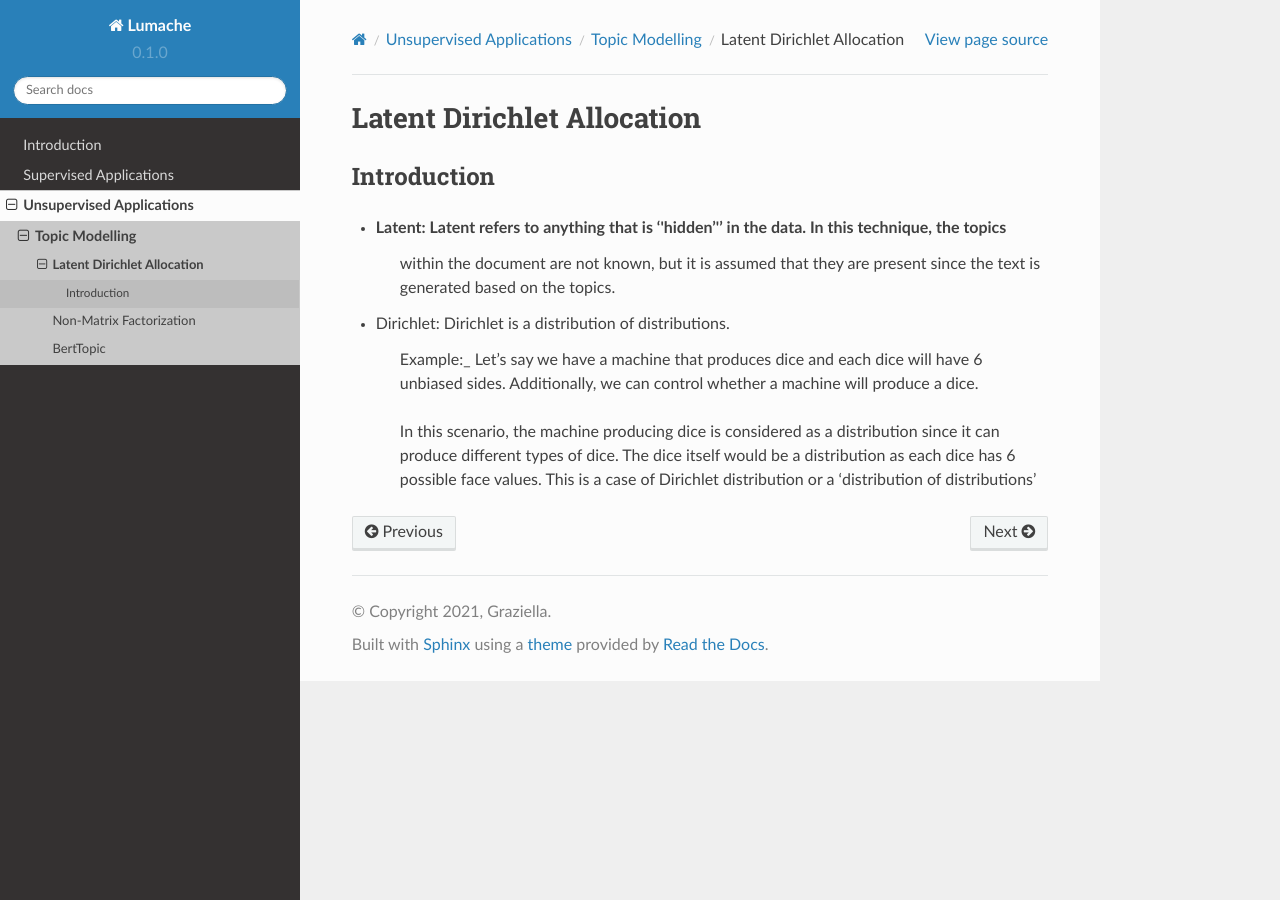
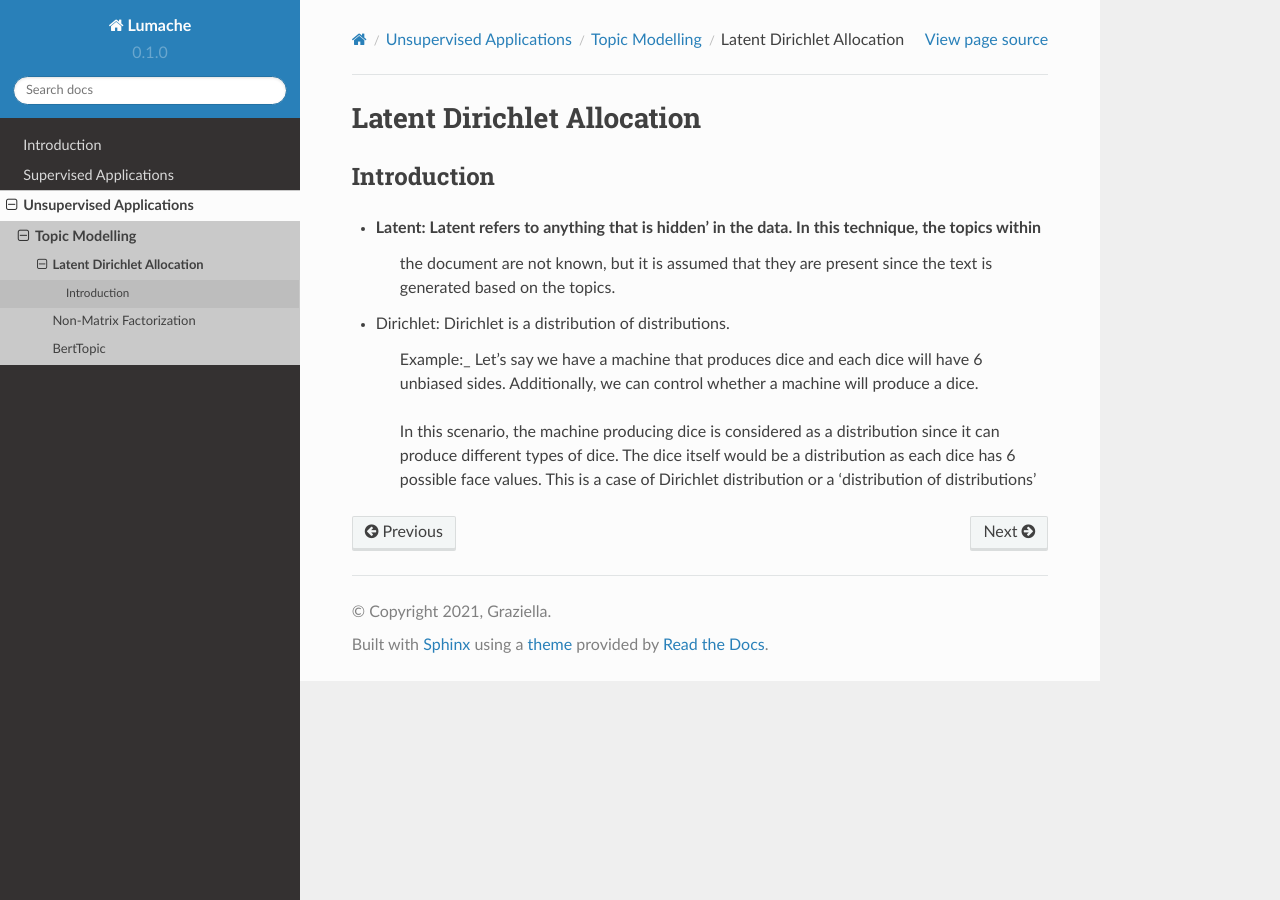
Before and after one commit to Aish2334/NLP-Technical-Documentation, a Sphinx documentation site: the page built from docs/source/unsupervised_applications/topic_modelling/latent_dirichlet_allocation.rst, in a window 1280 px wide. Built offline with Sphinx 7.4.7 and the Read the Docs theme 2.0.0, drawn with Linux system fonts in a browser that asks for light colours; pages that are not in the unit, such as notebooks, are missing from menus.

Commit message:
Updated LDA para 2 formatting

```diff
--- a/docs/source/unsupervised_applications/topic_modelling/latent_dirichlet_allocation.rst
+++ b/docs/source/unsupervised_applications/topic_modelling/latent_dirichlet_allocation.rst
@@ -6,8 +6,8 @@
 Introduction
 _____________
 
-* Latent: Latent refers to anything that is '\'hidden'\'' in the data. In this technique, the topics
-          within the document are not known, but it is assumed that they are present since the text is generated based on the topics.
+* Latent: Latent refers to anything that is hidden' in the data. In this technique, the topics within
+          the document are not known, but it is assumed that they are present since the text is generated based on the topics.
 
 * Dirichlet: Dirichlet is a distribution of distributions.
 
```
